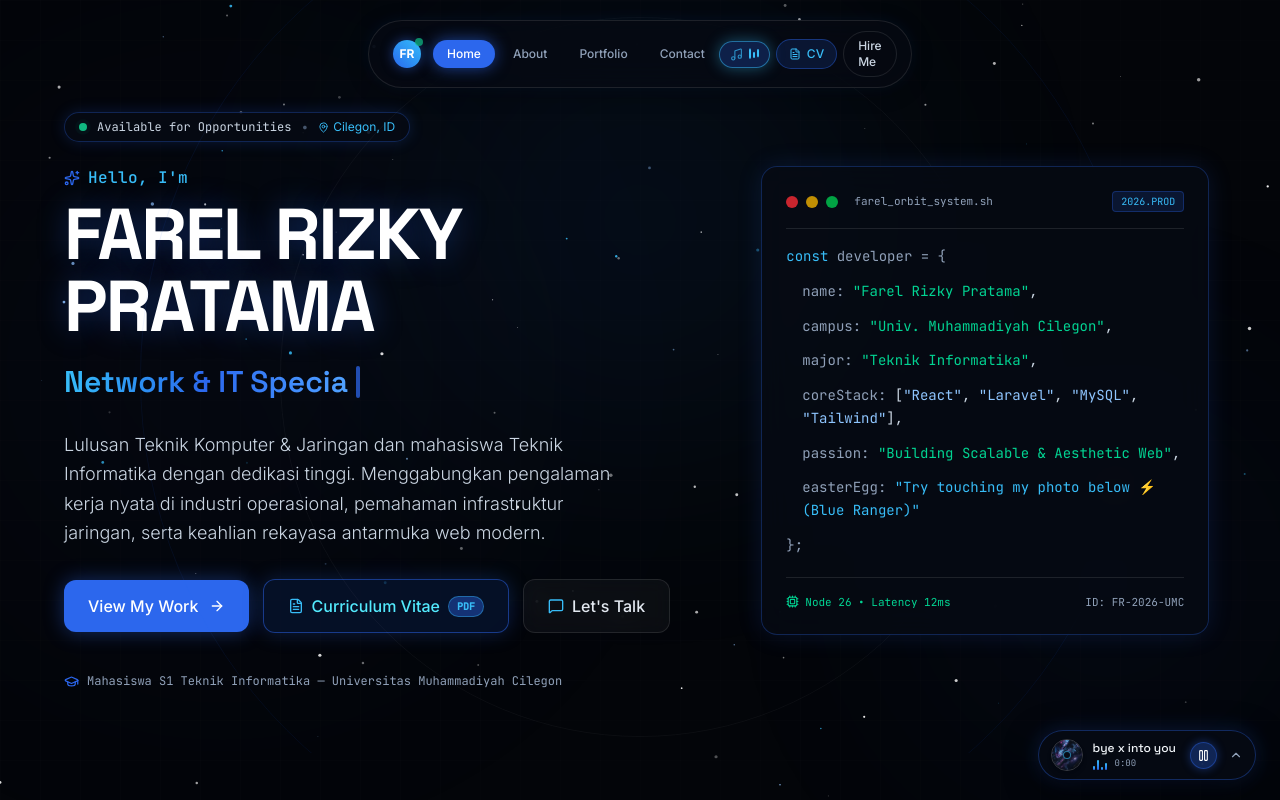
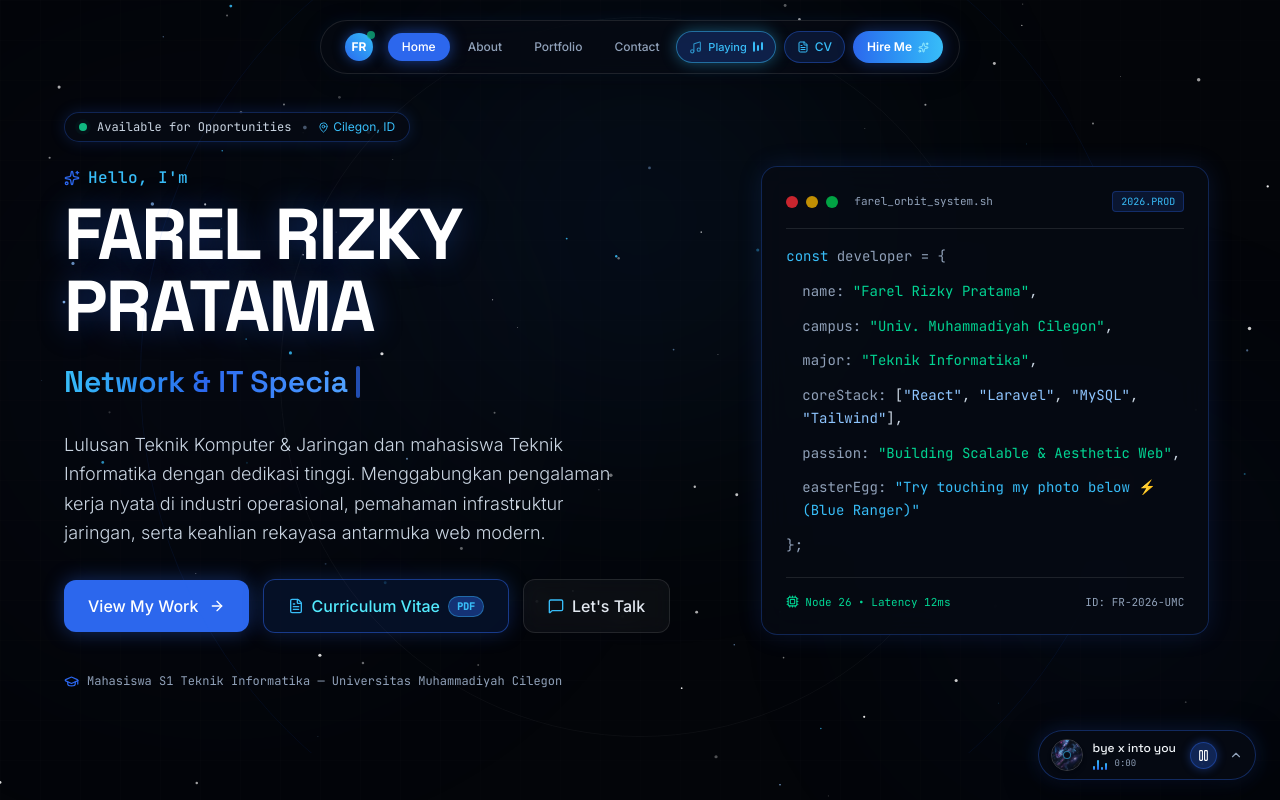
Before and after one commit to RELL3827/New-Portofolio, a React (Vite) app: page / in a window 1280 px wide. Shown: the top 800 px of the page. Built offline with nearby package versions, Linux system fonts and the light colour scheme.

Commit message:
style: sesuaikan keselarasan dan estetika tombol Hire Me di navbar

```diff
--- a/src/components/Navbar.jsx
+++ b/src/components/Navbar.jsx
@@ -67,12 +67,12 @@ export default function Navbar({ onOpenCv }) {
   return (
     <>
       {/* Centered Floating Desktop & Tablet Navbar */}
-      <header className="fixed top-5 left-1/2 -translate-x-1/2 z-50 w-full max-w-xl px-4 pointer-events-none">
+      <header className="fixed top-5 left-1/2 -translate-x-1/2 z-50 w-full max-w-2xl px-4 pointer-events-none">
         <motion.nav
           initial={{ y: -50, opacity: 0 }}
           animate={{ y: 0, opacity: 1 }}
           transition={{ duration: 0.7, ease: [0.16, 1, 0.3, 1] }}
-          className={`pointer-events-auto flex items-center justify-between px-3 py-2 sm:px-4 sm:py-2.5 rounded-full transition-all duration-300 ${
+          className={`pointer-events-auto flex items-center justify-between px-3.5 py-2 sm:px-4 sm:py-2 rounded-full transition-all duration-300 ${
             isScrolled
               ? 'bg-[#070b14]/85 backdrop-blur-xl border border-[#2c67ed]/30 shadow-[0_8px_32px_rgba(0,0,0,0.6),0_0_20px_rgba(44,103,237,0.2)]'
               : 'bg-[#070b14]/60 backdrop-blur-lg border border-white/10 shadow-[0_4px_20px_rgba(0,0,0,0.4),0_0_15px_rgba(44,103,237,0.1)]'
@@ -124,11 +124,11 @@ export default function Navbar({ onOpenCv }) {
             })}
           </div>
 
-          {/* Action Buttons: Music & Let's Connect */}
-          <div className="flex items-center gap-1.5">
+          {/* Action Buttons: Music, CV, Hire Me */}
+          <div className="flex items-center gap-2">
             <button
               onClick={toggleMusic}
-              className={`px-2.5 py-1.5 rounded-full text-xs font-medium transition-all flex items-center gap-1.5 border ${
+              className={`h-8 px-3 rounded-full text-xs font-medium transition-all inline-flex items-center justify-center gap-1.5 border cursor-pointer leading-none ${
                 isMusicPlaying
                   ? 'text-[#38bdf8] border-[#38bdf8]/50 bg-[#2c67ed]/25 shadow-[0_0_15px_rgba(56,189,248,0.4)]'
                   : 'text-slate-300 border-white/10 hover:text-white hover:bg-white/10'
@@ -138,7 +138,7 @@ export default function Navbar({ onOpenCv }) {
               data-cursor="hover"
             >
               <Music size={13} className={isMusicPlaying ? 'animate-pulse text-[#38bdf8]' : 'text-slate-400'} />
-              <span className="hidden xs:inline-block text-[11px]">
+              <span className="hidden md:inline-block text-[11px]">
                 {isMusicPlaying ? 'Playing' : 'Soundtrack'}
               </span>
               {isMusicPlaying && (
@@ -153,7 +153,7 @@ export default function Navbar({ onOpenCv }) {
             {/* Curriculum Vitae Button */}
             <button
               onClick={onOpenCv}
-              className="hidden sm:inline-flex items-center gap-1.5 px-3 py-1.5 rounded-full text-xs font-medium text-[#38bdf8] bg-[#2c67ed]/15 hover:bg-[#2c67ed]/30 border border-[#2c67ed]/40 hover:border-[#38bdf8] transition-all hover:shadow-[0_0_15px_rgba(44,103,237,0.35)] cursor-pointer"
+              className="hidden sm:inline-flex items-center justify-center gap-1.5 h-8 px-3 rounded-full text-xs font-medium text-[#38bdf8] bg-[#2c67ed]/15 hover:bg-[#2c67ed]/30 border border-[#2c67ed]/40 hover:border-[#38bdf8] transition-all hover:shadow-[0_0_15px_rgba(44,103,237,0.35)] cursor-pointer leading-none"
               title="Lihat & Download CV"
               data-cursor="hover"
             >
@@ -161,13 +161,15 @@ export default function Navbar({ onOpenCv }) {
               <span>CV</span>
             </button>
 
+            {/* Hire Me Primary Button */}
             <a
               href="#contact"
               onClick={(e) => handleNavClick(e, '#contact', 'contact')}
-              className="hidden sm:inline-block px-3.5 py-1.5 rounded-full text-xs font-medium text-slate-300 hover:text-white border border-white/10 hover:bg-white/10 transition-all"
+              className="hidden sm:inline-flex items-center justify-center gap-1.5 h-8 px-3.5 rounded-full text-xs font-semibold text-white bg-gradient-to-r from-[#2c67ed] to-[#38bdf8] hover:from-[#3b74f3] hover:to-[#60a5fa] shadow-[0_0_15px_rgba(44,103,237,0.4)] hover:shadow-[0_0_20px_rgba(56,189,248,0.55)] hover:scale-[1.02] active:scale-[0.98] transition-all cursor-pointer leading-none"
               data-cursor="hover"
             >
-              Hire Me
+              <span>Hire Me</span>
+              <Sparkles size={11} className="text-cyan-200" />
             </a>
           </div>
 
```
